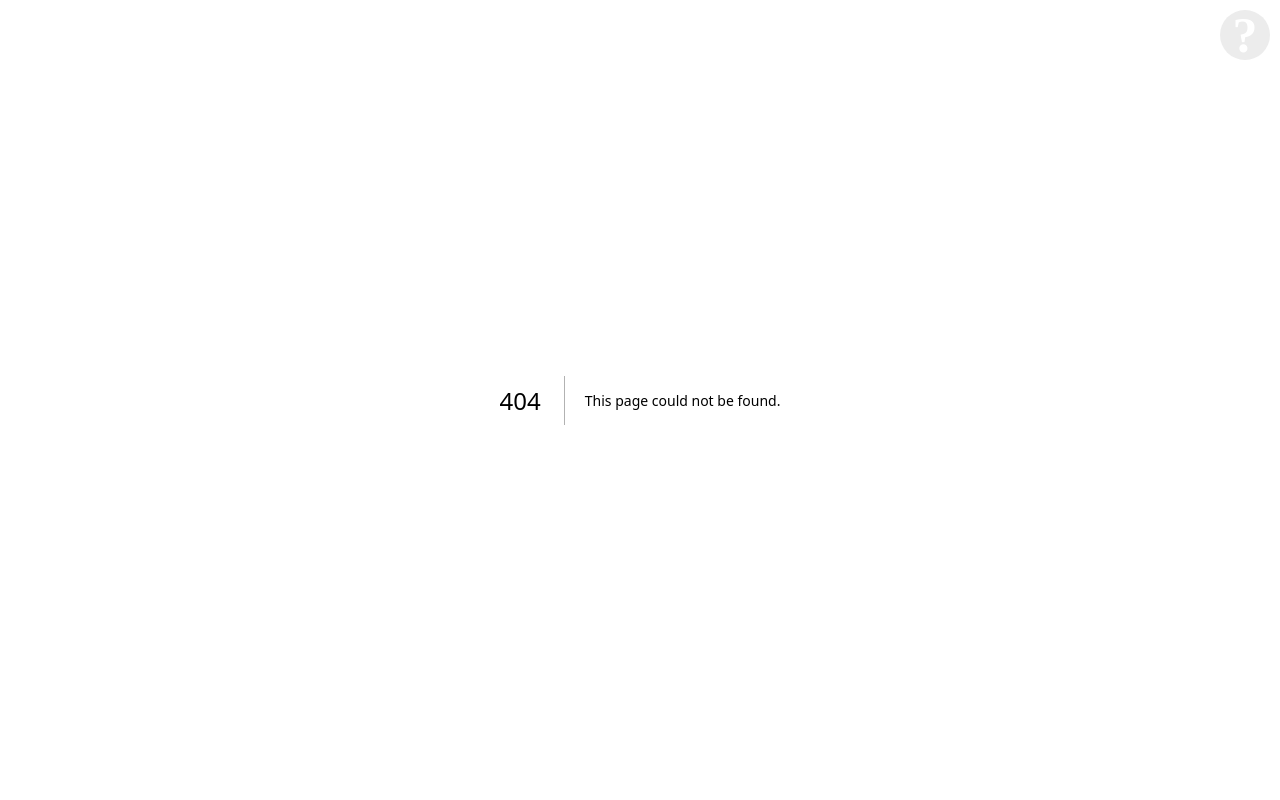
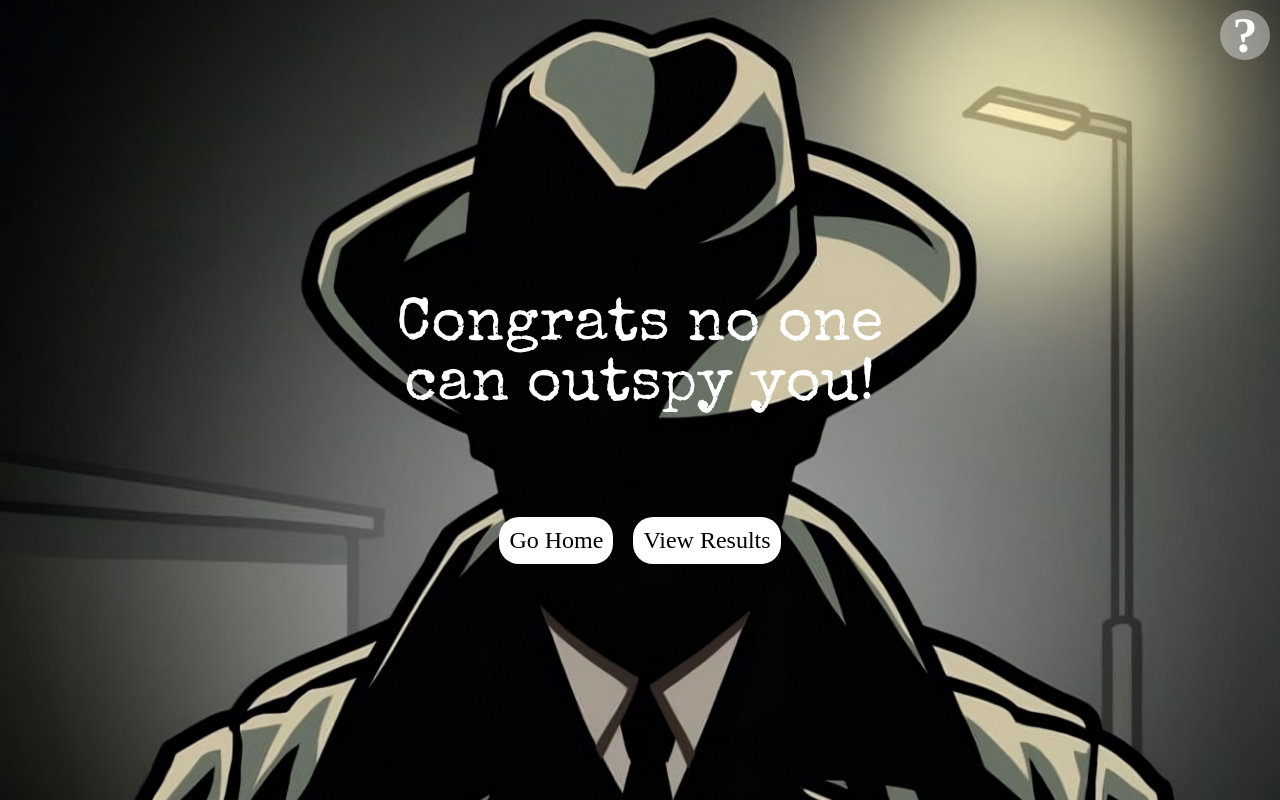
Before and after one commit to cyrimu/sopra-fs25-group-16-client, a Next.js app: page /results/1 in a window 1280 px wide. Before the commit this address had no page. Built offline with nearby package versions, Linux system fonts and the light colour scheme; a web font is replaced by a local one; what @ant-design/nextjs-registry would draw is missing.

Commit message:
create the results page

```diff
--- /dev/null
+++ b/app/results/[id]/page.tsx
@@ -0,0 +1,59 @@
+"use client";
+import { selectWinner } from "@/lib/features/game";
+import styles from "@/styles/page.module.css";
+import { useRouter } from "next/navigation";
+import { useSelector } from "react-redux";
+import { selectMyPlayerInGame } from "../../../utils/helpers";
+import { TEAM_COLOR } from "@/lib/features/game/team.types";
+import { useState } from "react";
+import ResultsTable from "@/components/resultsTable";
+
+function Results() {
+  const router = useRouter();
+
+  const winner = useSelector(selectWinner);
+  const myPlayer = useSelector(selectMyPlayerInGame);
+
+  const isWinner = myPlayer?.team === winner;
+
+  const [isModalVisible, setIsModalVisible] = useState(false);
+
+  const showModal = () => setIsModalVisible(true);
+  const hideModal = () => setIsModalVisible(false);
+
+  function handleExitHome() {
+    router.replace("/");
+  }
+
+  return (
+    <div className={styles.centered}>
+      {isWinner && winner === TEAM_COLOR.BLUE && (
+        <div className={styles.blueOverlay} />
+      )}
+      {isWinner && winner === TEAM_COLOR.RED && (
+        <div className={styles.redOverlay} />
+      )}
+      <ResultsTable visible={isModalVisible} onClose={hideModal} />
+      <div className={styles.messageContainer}>
+        {isWinner ? (
+          <div className={styles.resultsMessage}>
+            Congrats no one can outspy you!
+          </div>
+        ) : (
+          <div className={styles.resultsMessage}>Better luck next time...</div>
+        )}
+
+        <div className={styles.regularButtonContainer}>
+          <button className={styles.regularButton} onClick={handleExitHome}>
+            Go Home
+          </button>
+          <button className={styles.regularButton} onClick={showModal}>
+            View Results
+          </button>
+        </div>
+      </div>
+    </div>
+  );
+}
+
+export default Results;
```
